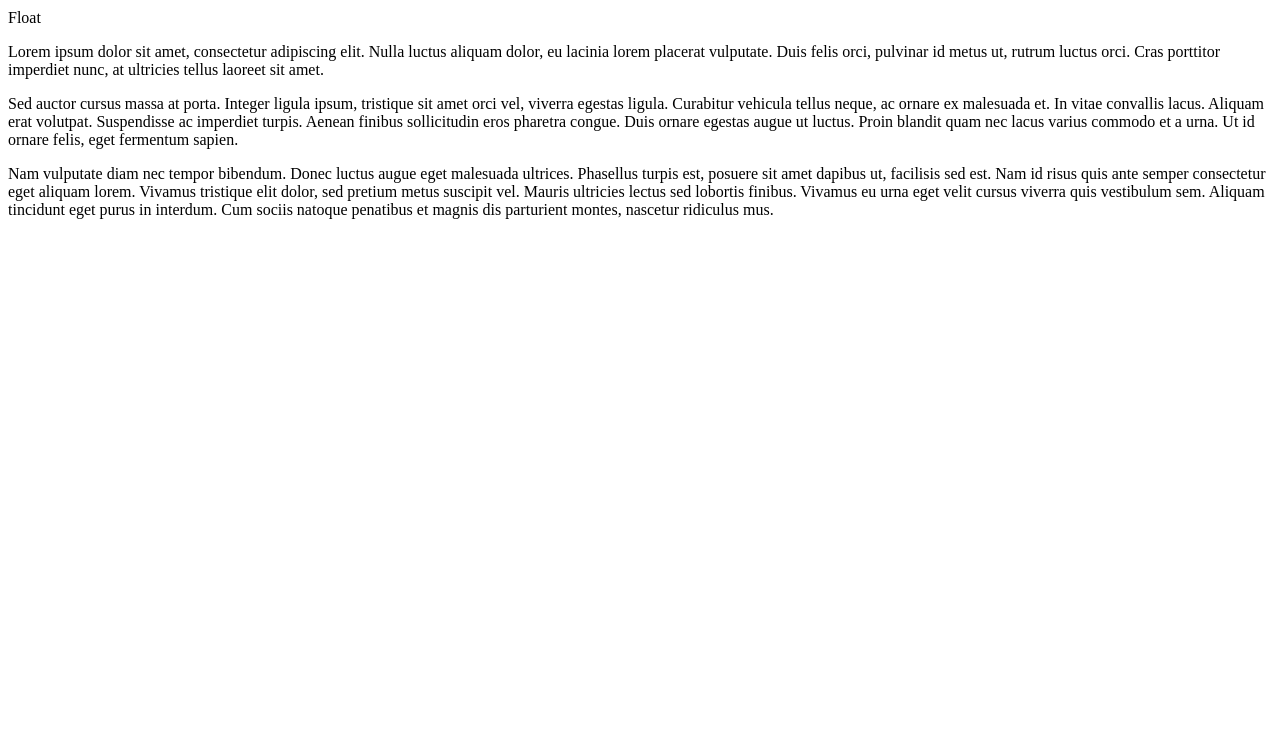
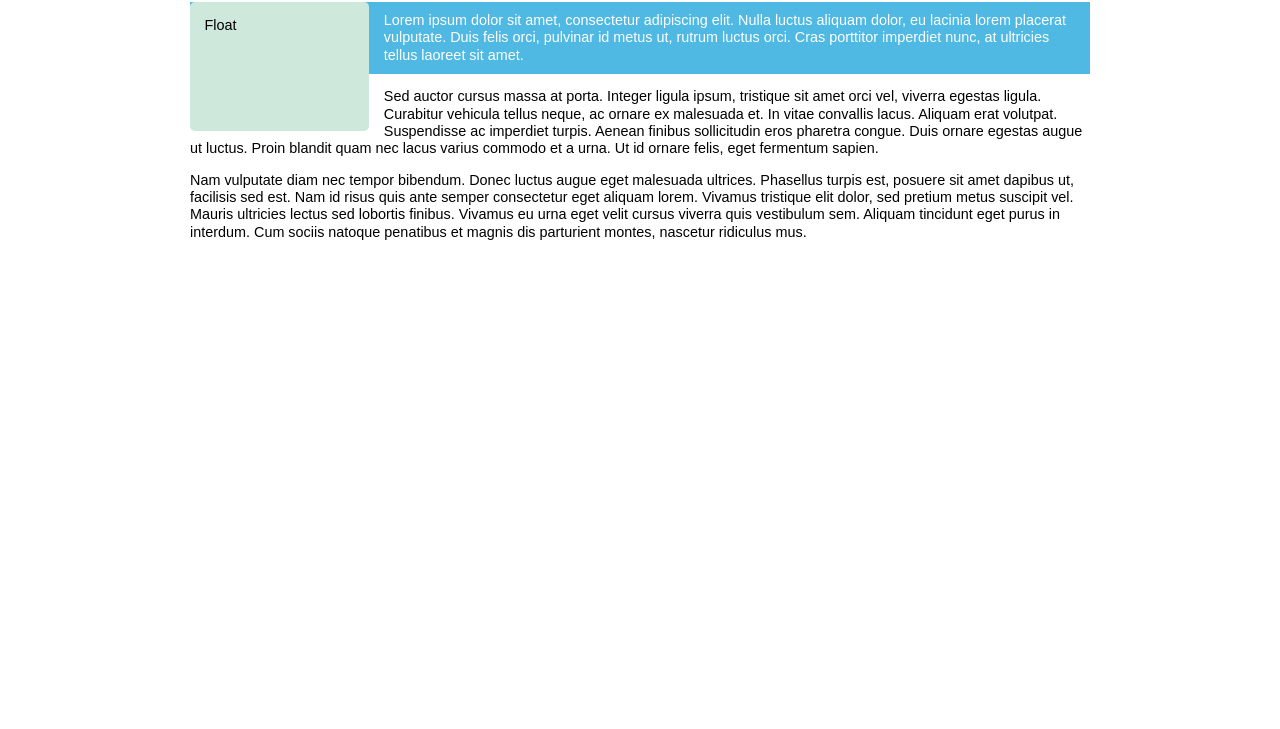
Before and after one commit to Davidb-2107/CSS-Learning-Layouts-Floats, a plain HTML site: page MDN - Simple float example/index.html in a window 1280 px wide. Shown: the part 71-800 px from the top of the page. Drawn offline with Linux system fonts and the light colour scheme.

Commit message:
added a class="special" and applying some styles

```diff
--- a/MDN - Simple float example/index.html
+++ b/MDN - Simple float example/index.html
@@ -4,6 +4,8 @@
     <meta charset="UTF-8">
     <meta http-equiv="X-UA-Compatible" content="IE=edge">
     <meta name="viewport" content="width=device-width, initial-scale=1.0">
+    <link rel="stylesheet" href="style.css">
+
     <title>MDN - Simple float example</title>
 </head>
 <body>
@@ -11,7 +13,7 @@
 
 <div class="box">Float</div>
 
-<p>
+<p class="special">
   Lorem ipsum dolor sit amet, consectetur adipiscing elit. Nulla luctus aliquam
   dolor, eu lacinia lorem placerat vulputate. Duis felis orci, pulvinar id metus
   ut, rutrum luctus orci. Cras porttitor imperdiet nunc, at ultricies tellus
--- a/MDN - Simple float example/style.css
+++ b/MDN - Simple float example/style.css
@@ -7,9 +7,16 @@ body {
 
   .box {
     float: left;
+    margin-right: 15px;
     width: 150px;
     height: 100px;
     border-radius: 5px;
     background-color: rgb(207, 232, 220);
     padding: 1em;
   }
+
+  .special {
+    background-color: rgb(79, 185, 227);
+    padding: 10px;
+    color: #fff;
+  }
```
